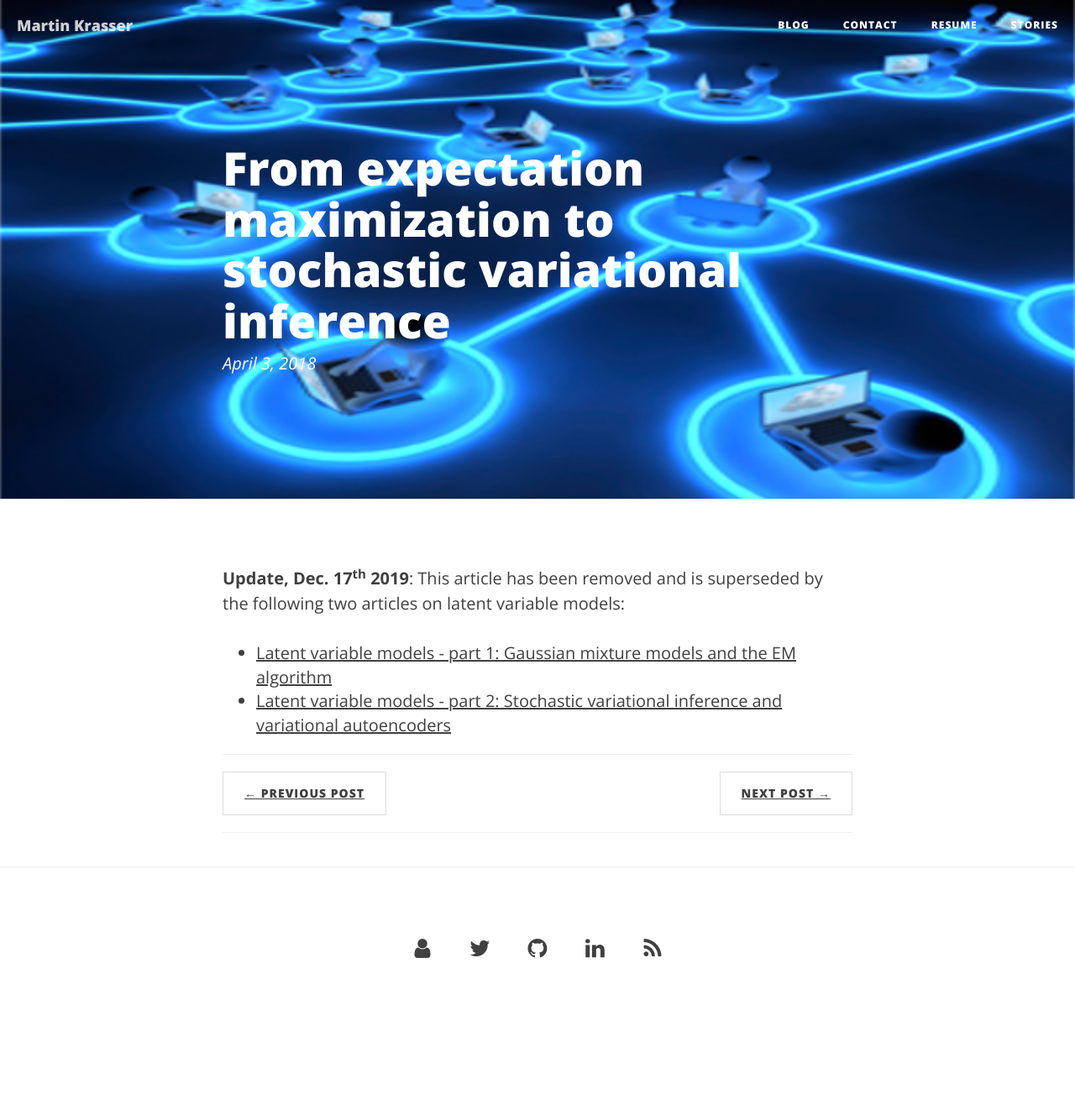
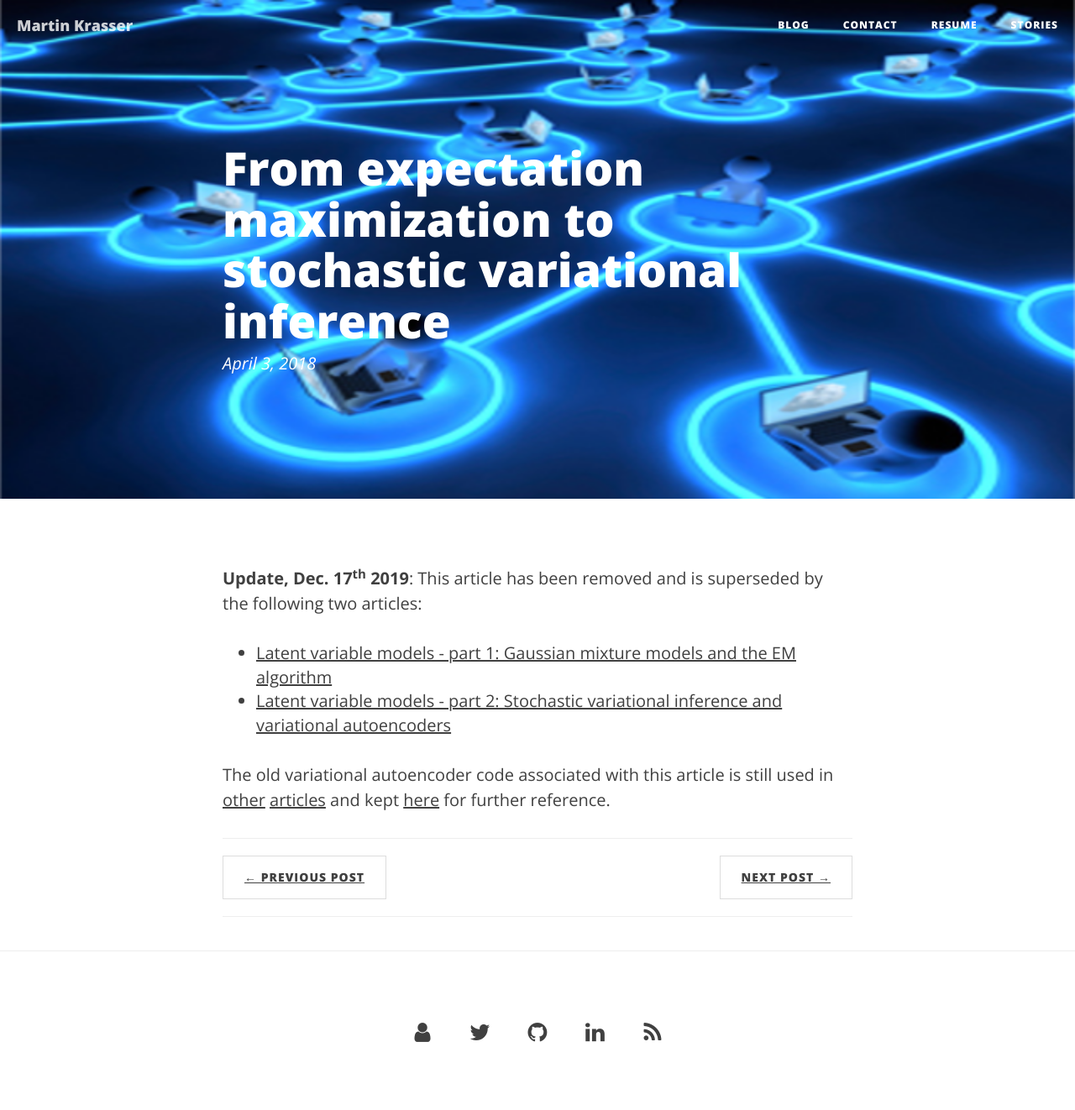
Before and after one commit to krasserm/krasserm.github.io, a Jekyll site: the page built from _posts/2018-04-03-variational-inference.md, in a window 1280 px wide. Shown: the whole page at 84% size. Built offline with Jekyll 4.4.1, drawn with Linux system fonts in a browser that asks for light colours; before the commit the page ends 1222 px from its top, so only the background shows below that.

```diff
--- a/_posts/2018-04-03-variational-inference.md
+++ b/_posts/2018-04-03-variational-inference.md
@@ -7,7 +7,9 @@ header-img: "img/distributed.png"
 ---
 
 **Update, Dec. 17<sup>th</sup> 2019**: This article has been removed and is superseded by the following two
-articles on latent variable models:
+articles:
 
 - [Latent variable models - part 1: Gaussian mixture models and the EM algorithm](/2019/11/21/latent-variable-models-part-1/)
 - [Latent variable models - part 2: Stochastic variational inference and variational autoencoders](/2019/12/17/latent-variable-models-part-2/)
+
+The old variational autoencoder code associated with this article is still used in [other](/2018/04/07/latent-space-optimization/) [articles](/2018/07/27/dfc-vae/) and kept [here](https://nbviewer.jupyter.org/github/krasserm/bayesian-machine-learning/blob/master/variational_autoencoder.ipynb) for further reference.
```
Also changed, not shown: _posts/2018-04-07-latent-space-optimization.md (+4 -4 lines), _posts/2018-07-27-dfc-vae.md (+2 -2 lines).
